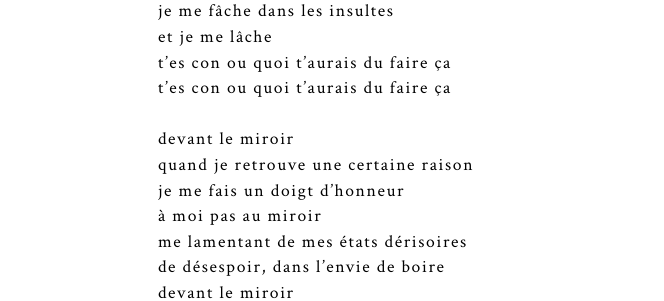
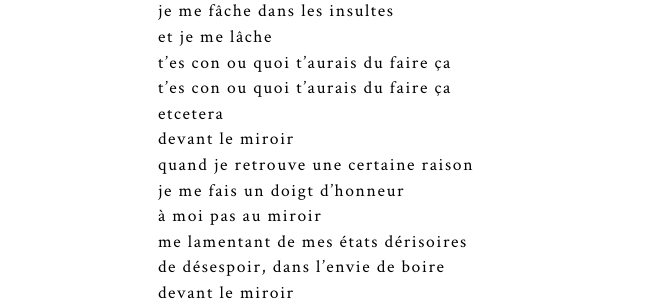
Before and after one commit to leshnik/revertouthaut, a Jekyll site: the page built from les-petites-lucarnes.md, in a window 1280 px wide and 900 px high, scrolled down 2611 px. Shown: the part 158-459 px from the top of the window, without its empty margins (178-842 px from the left). Built offline with Jekyll 4.4.1, drawn with Linux system fonts in a browser that asks for light colours.

Commit message:
lucarnes missing etc

```diff
--- a/les-petites-lucarnes.md
+++ b/les-petites-lucarnes.md
@@ -174,7 +174,7 @@ je me fâche dans les insultes<br>
 et je me lâche<br>
 t’es con ou quoi t’aurais du faire ça<br>
 t’es con ou quoi t’aurais du faire ça<br>
-<br>
+etcetera<br>
 devant le miroir<br>
 quand je retrouve une certaine raison<br>
 je me fais un doigt d’honneur<br>
```
